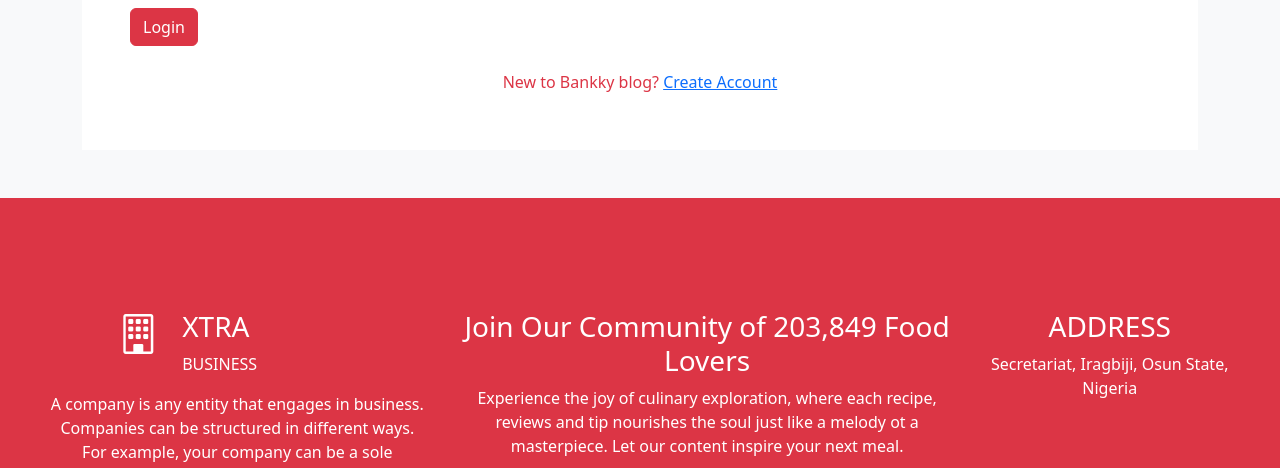
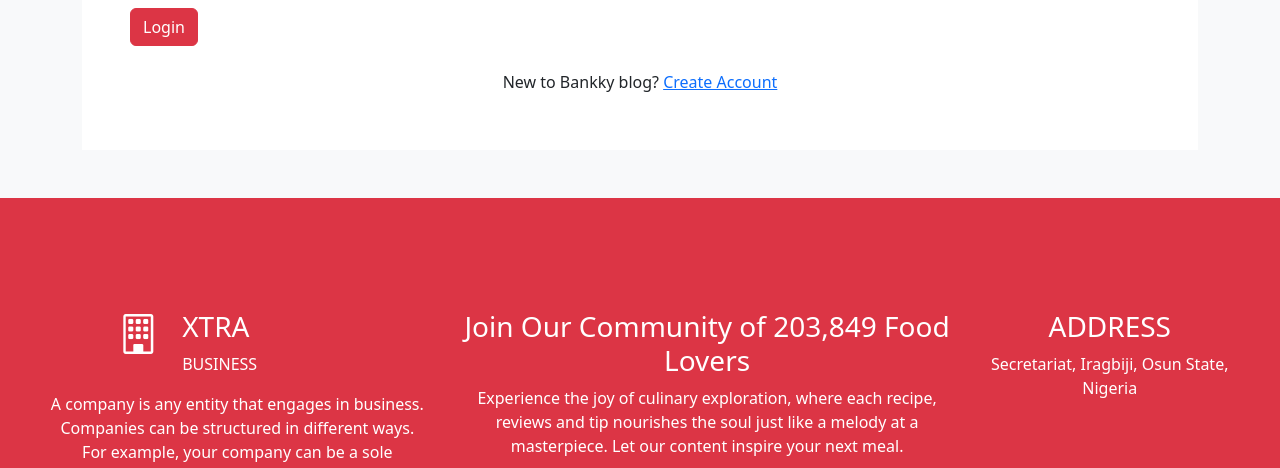
Before and after one commit to Azeezbank/myblog, a React (Vite) app: page /Password in a window 1280 px wide. Shown: the part 444-912 px from the top of the page. Built offline with nearby package versions, Linux system fonts and the light colour scheme.

Commit message:
Update Password.jsx

```diff
--- a/src/Components/Password.jsx
+++ b/src/Components/Password.jsx
@@ -157,7 +157,7 @@ function Password() {
           <div className='invalid-feedback mb-3'>Password cannot be empty.</div>
         </div>
         <button className='btn btn-danger' type="submit">Login</button>
-        <p className={"text-danger text-center mt-4 mb-2"}>New to Bankky blog? <Link to={"/Register"}>Create Account</Link></p>
+        <p className={"text-center mt-4 mb-2"}>New to Bankky blog? <Link to={"/Register"}>Create Account</Link></p>
       </form> </div> ) : (
       <div className='p-4 pt-5 container'>
        <p className="mt-5">Welcome back, <strong>{message}!</strong> If this isn't you, please <Link to={"/"}><strong>log out</strong></Link> and log in again with the correct username.</p>
@@ -225,7 +225,7 @@ function Password() {
               <div className="col-sm-8 pt-5">
                 <h3>Join Our Community of 203,849 Food Lovers</h3>
                 <p>Experience the joy of culinary exploration, where each recipe, reviews
-                  and tip nourishes the soul just like a melody ot a masterpiece. Let our content inspire
+                  and tip nourishes the soul just like a melody at a masterpiece. Let our content inspire
                   your next meal.
                 </p>
                 <h3>Stay Connected</h3>
```
